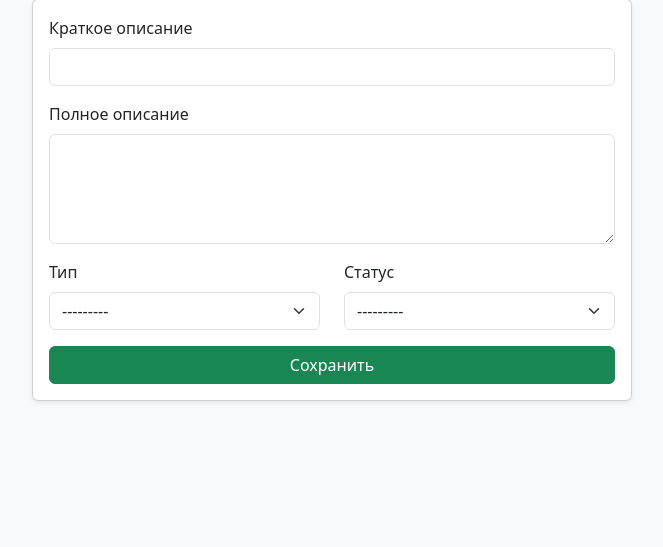
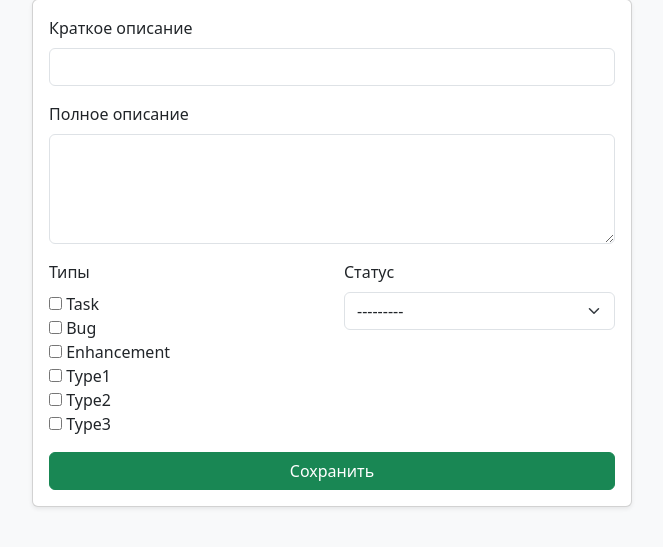
Before and after one commit to nanochka-8000/issue_tracker, a Django app: page /tasks/add/ in a window 1280 px wide. Shown: the part 199-746 px from the top of the page, without its empty margins (50-713 px from the left). Run offline with Django 5.2, Linux system fonts and the light colour scheme; data comes from the database, SQL or seed files in the repository.

Commit message:
Поле type заменено на M2M связь types, обновлены формы, views и шаблоны

```diff
--- a/source/fixtures/initial.json
+++ b/source/fixtures/initial.json
@@ -42,15 +42,36 @@
   }
 },
 {
+  "model": "webapp.type",
+  "pk": 4,
+  "fields": {
+    "name": "Type1"
+  }
+},
+{
+  "model": "webapp.type",
+  "pk": 5,
+  "fields": {
+    "name": "Type2"
+  }
+},
+{
+  "model": "webapp.type",
+  "pk": 6,
+  "fields": {
+    "name": "Type3"
+  }
+},
+{
   "model": "webapp.task",
   "pk": 1,
   "fields": {
     "summary": "Task1",
     "description": "task1",
     "status": 1,
-    "type": 1,
     "created_at": "2026-06-11T11:37:43.155Z",
-    "updated_at": "2026-06-11T11:37:43.155Z"
+    "updated_at": "2026-06-11T11:37:43.155Z",
+    "types": []
   }
 },
 {
@@ -60,9 +81,9 @@
     "summary": "Task2",
     "description": "task2",
     "status": 2,
-    "type": 2,
     "created_at": "2026-06-11T11:38:02.035Z",
-    "updated_at": "2026-06-11T11:38:02.035Z"
+    "updated_at": "2026-06-11T11:38:02.035Z",
+    "types": []
   }
 },
 {
@@ -72,9 +93,9 @@
     "summary": "Task3",
     "description": "task3",
     "status": 3,
-    "type": 3,
     "created_at": "2026-06-11T11:38:15.646Z",
-    "updated_at": "2026-06-11T11:38:15.646Z"
+    "updated_at": "2026-06-11T11:38:15.646Z",
+    "types": []
   }
 },
 {
@@ -84,9 +105,9 @@
     "summary": "Task4",
     "description": "task4",
     "status": 1,
-    "type": 2,
     "created_at": "2026-06-11T11:38:31.127Z",
-    "updated_at": "2026-06-11T11:38:31.127Z"
+    "updated_at": "2026-06-11T11:38:31.127Z",
+    "types": []
   }
 },
 {
@@ -96,9 +117,9 @@
     "summary": "Task5",
     "description": "task5",
     "status": 3,
-    "type": 3,
     "created_at": "2026-06-11T11:38:43.126Z",
-    "updated_at": "2026-06-11T11:38:43.126Z"
+    "updated_at": "2026-06-11T11:38:43.126Z",
+    "types": []
   }
 },
 {
@@ -108,9 +129,9 @@
     "summary": "Task6",
     "description": "task6",
     "status": 2,
-    "type": 1,
     "created_at": "2026-06-11T11:39:00.680Z",
-    "updated_at": "2026-06-11T11:39:00.680Z"
+    "updated_at": "2026-06-11T11:39:00.680Z",
+    "types": []
   }
 },
 {
--- a/source/webapp/admin.py
+++ b/source/webapp/admin.py
@@ -11,9 +11,10 @@ class TypeAdmin(admin.ModelAdmin):
 
 
 class TaskAdmin(admin.ModelAdmin):
-    list_display = ['id', 'summary', 'status', 'type', 'created_at']
-    list_filter = ['status', 'type']
+    list_display = ['id', 'summary', 'status', 'created_at']
+    list_filter = ['status', 'types']
     search_fields = ['summary', 'description']
+    filter_horizontal = ['types']
 
 
 admin.site.register(Status, StatusAdmin)
--- a/source/webapp/forms.py
+++ b/source/webapp/forms.py
@@ -14,10 +14,10 @@ class TaskForm(forms.Form):
         label='Полное описание',
         widget=forms.Textarea(attrs={'class': 'form-control', 'rows': 4}),
     )
-    type = forms.ModelChoiceField(
+    types = forms.ModelMultipleChoiceField(
         queryset=Type.objects.all(),
-        label='Тип',
-        widget=forms.Select(attrs={'class': 'form-select'}),
+        label='Типы',
+        widget=forms.CheckboxSelectMultiple,
     )
     status = forms.ModelChoiceField(
         queryset=Status.objects.all(),
--- a/source/webapp/models.py
+++ b/source/webapp/models.py
@@ -24,11 +24,10 @@ class Task(models.Model):
         related_name='tasks',
         verbose_name='Статус',
     )
-    type = models.ForeignKey(
+    types = models.ManyToManyField(
         Type,
-        on_delete=models.PROTECT,
         related_name='tasks',
-        verbose_name='Тип задачи',
+        verbose_name='Типы задачи',
     )
     created_at = models.DateTimeField(auto_now_add=True, verbose_name='Время создания')
     updated_at = models.DateTimeField(auto_now=True, verbose_name='Время обновления')
--- a/source/webapp/templates/_task_form.html
+++ b/source/webapp/templates/_task_form.html
@@ -13,8 +13,8 @@
 
     <div class="row">
         <div class="col mb-3">
-            <label class="form-label" for="{{ form.type.id_for_label }}">Тип</label>
-            {{ form.type }}
+            <label class="form-label">Типы</label>
+            {{ form.types }}
         </div>
         <div class="col mb-3">
             <label class="form-label" for="{{ form.status.id_for_label }}">Статус</label>
--- a/source/webapp/templates/index.html
+++ b/source/webapp/templates/index.html
@@ -10,7 +10,9 @@
             <div class="card-body">
                 <h5 class="card-title">{{ task.summary }}</h5>
                 <p class="card-text mb-2">
-                    <span class="badge text-bg-secondary">{{ task.type.name }}</span>
+                    {% for type in task.types.all %}
+                        <span class="badge text-bg-secondary">{{ type.name }}</span>
+                    {% endfor %}
                     <span class="badge text-bg-info">{{ task.status.name }}</span>
                 </p>
                 <p class="card-text text-muted small">
--- a/source/webapp/templates/task_delete.html
+++ b/source/webapp/templates/task_delete.html
@@ -9,7 +9,9 @@
         <div class="card-body">
             <h5 class="card-title">{{ task.summary }}</h5>
             <p class="card-text mb-2">
-                <span class="badge text-bg-secondary">{{ task.type.name }}</span>
+                {% for type in task.types.all %}
+                    <span class="badge text-bg-secondary">{{ type.name }}</span>
+                {% endfor %}
                 <span class="badge text-bg-info">{{ task.status.name }}</span>
             </p>
             <p class="card-text text-muted small">
--- a/source/webapp/templates/task_detail.html
+++ b/source/webapp/templates/task_detail.html
@@ -9,7 +9,10 @@
         </div>
         <div class="card-body">
             <p>
-                <strong>Тип:</strong> <span class="badge text-bg-secondary">{{ task.type.name }}</span>
+                <strong>Типы:</strong>
+                {% for type in task.types.all %}
+                    <span class="badge text-bg-secondary">{{ type.name }}</span>
+                {% endfor %}
                 <strong class="ms-3">Статус:</strong> <span class="badge text-bg-info">{{ task.status.name }}</span>
             </p>
 
--- a/source/webapp/views.py
+++ b/source/webapp/views.py
@@ -33,12 +33,12 @@ class TaskCreateView(View):
     def post(self, request):
         form = TaskForm(data=request.POST)
         if form.is_valid():
-            Task.objects.create(
+            task = Task.objects.create(
                 summary=form.cleaned_data['summary'],
                 description=form.cleaned_data['description'],
                 status=form.cleaned_data['status'],
-                type=form.cleaned_data['type'],
             )
+            task.types.set(form.cleaned_data['types'])
             return redirect('task_list')
         return render(request, 'task_create.html', {'form': form})
 
@@ -49,7 +49,7 @@ class TaskUpdateView(View):
         form = TaskForm(initial={
             'summary': task.summary,
             'description': task.description,
-            'type': task.type,
+            'types': task.types.all(),
             'status': task.status,
         })
         return render(request, 'task_update.html', {'form': form, 'task': task})
@@ -60,9 +60,9 @@ class TaskUpdateView(View):
         if form.is_valid():
             task.summary = form.cleaned_data['summary']
             task.description = form.cleaned_data['description']
-            task.type = form.cleaned_data['type']
             task.status = form.cleaned_data['status']
             task.save()
+            task.types.set(form.cleaned_data['types'])
             return redirect('task_detail', pk=task.pk)
         return render(request, 'task_update.html', {'form': form, 'task': task})
 
```
Also changed, not shown: source/webapp/migrations/0002_remove_task_type_task_types.py (added).
